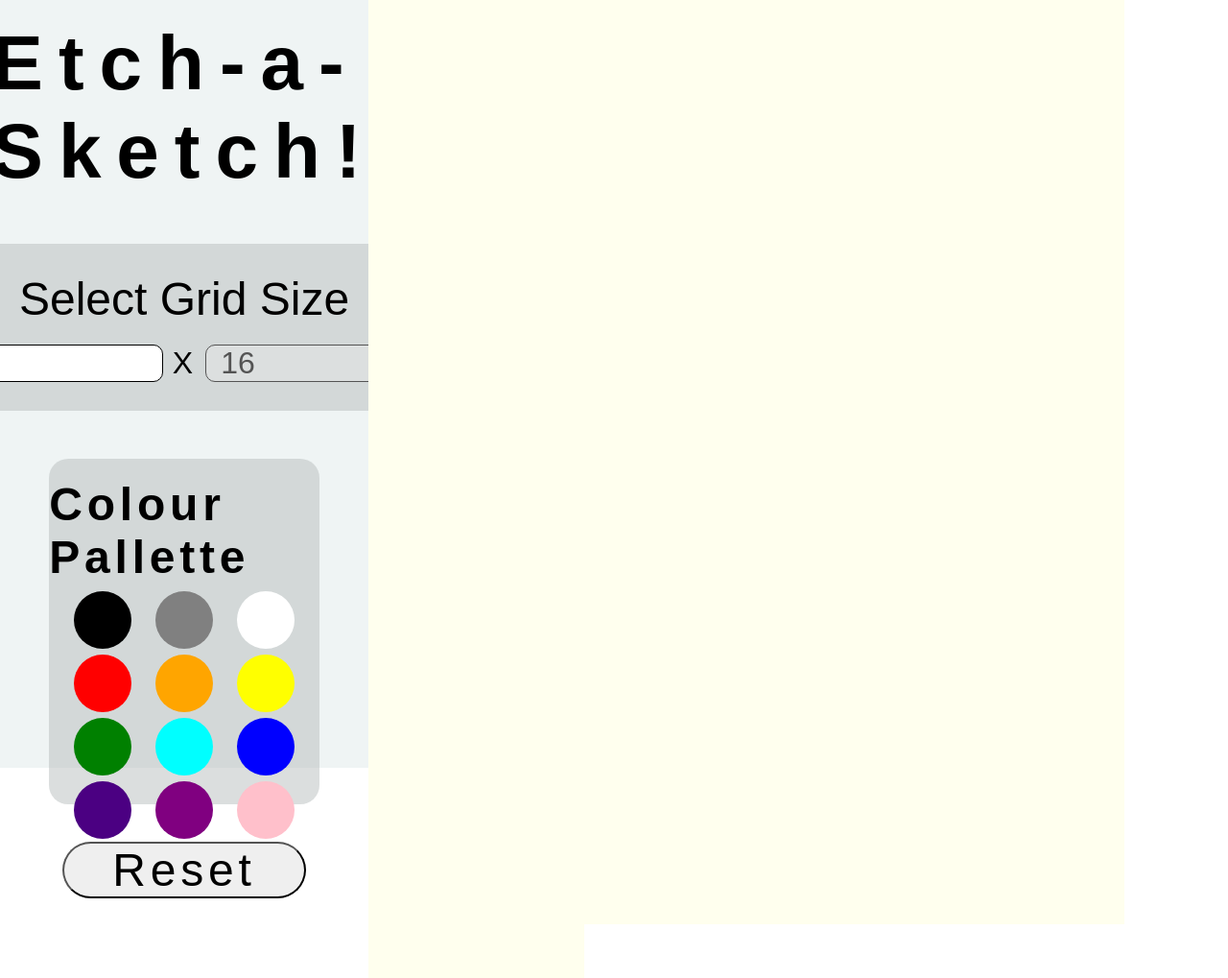
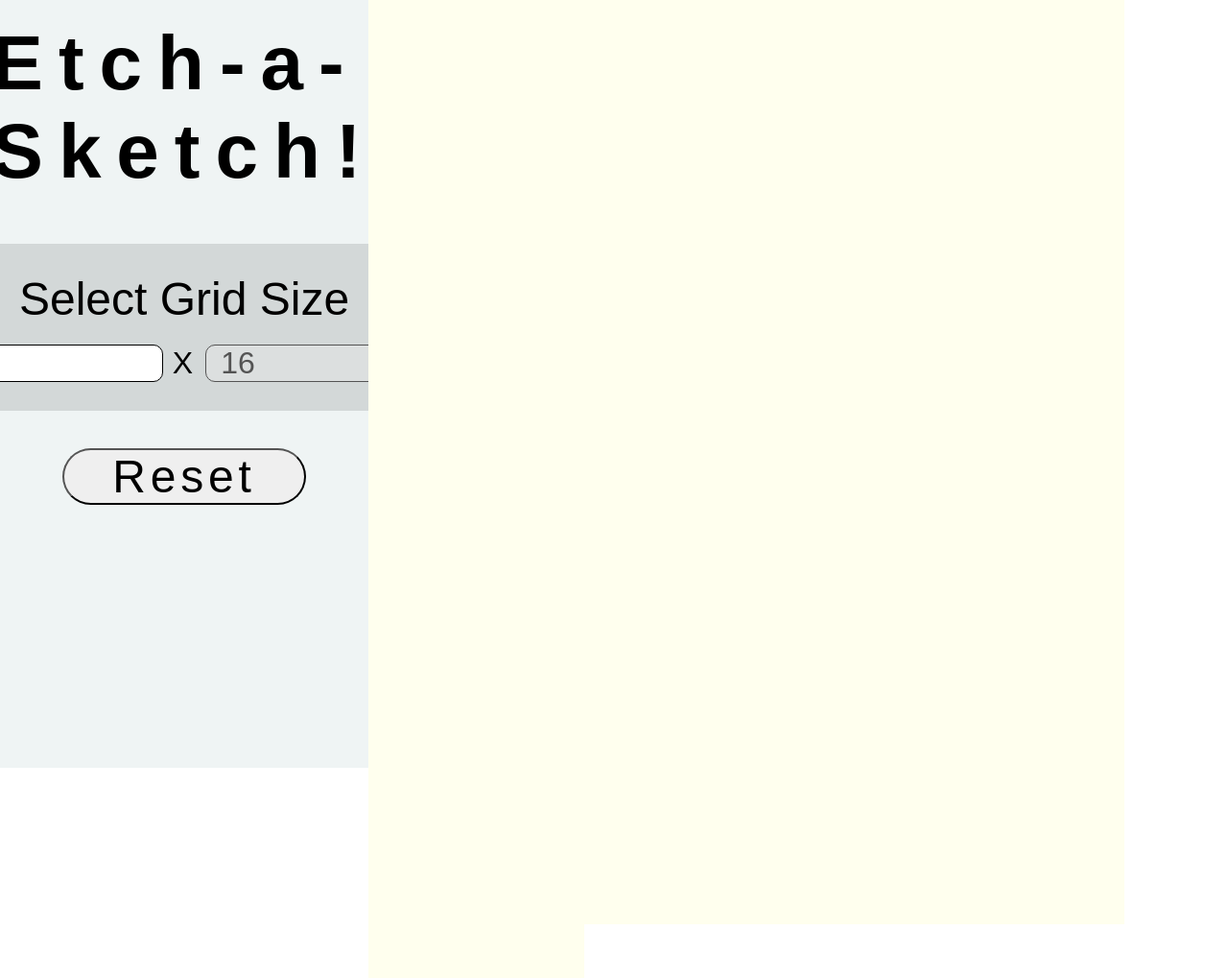
Before and after one commit to DeclanKBrown/Etch-a-Sketch, a plain HTML site: page index.html in a window 1280 px wide. Shown: the whole page at 96% size. Drawn offline with Linux system fonts and the light colour scheme; a web font is replaced by a local one.

Commit message:
Removed colour pallete

```diff
--- a/index.css
+++ b/index.css
@@ -95,86 +95,6 @@ h1 {
     border-color: 2px solid red !important;
 }
 
-.colourPaletteContainer {
-    margin-top: 50px;
-    background-color: rgba(184, 189, 190, 0.5);
-    width: 22vw;
-    height: 45vh;
-    border-radius: 20px;
-    display: flex;
-    flex-direction: column;
-    align-items: center;
-}
-
-.colourPaletteContainer > h3 {
-    margin-top: 20px;
-    font-size: 3em;
-    letter-spacing: 0.1em;
-}
-
-.colours-container {
-    margin-top: 10px;
-    width: 20vw;
-    height: 35vh;
-    display: flex;
-    flex-direction: column;
-    align-items: center;
-    justify-content: space-around;
-    gap: 10px
-}
-
-.colourRow {
-    width: 20vw;
-    height: 7vh;
-    display: flex;
-    flex-direction: row;
-    justify-content: space-around;
-    align-items: center;
-}
-
-.colour {
-    width: 60px;
-    height: 60px;
-    border-radius: 30px;
-}
-
-#black {
-    background-color: black;
-}
-#grey {
-    background-color: grey;
-}
-#white {
-    background-color: white;
-}
-#red {
-    background-color: red;
-}
-#orange {
-    background-color: orange;
-}
-#yellow {
-    background-color: yellow;
-}
-#green {
-    background-color: green;
-}
-#aqua {
-    background-color: aqua;
-}
-#blue {
-    background-color: blue;
-}
-#indigo {
-    background-color: indigo;
-}
-#purple {
-    background-color: purple;
-}
-#pink {
-    background-color: pink;
-}
-
 .buttonsContainer {
     margin-top: 40px;
     width: 22vw;
--- a/index.html
+++ b/index.html
@@ -22,43 +22,6 @@
                     <input type="text" disabled id="dims2">
                 </div>
             </div>
-            <div class="colourPaletteContainer">
-                <h3>Colour Pallette</h3>
-                <div class="colours-container">
-                    <div class="colourRow">
-                        <div class="colour" id="black">
-                        </div>
-                        <div class="colour" id="grey">
-                        </div>
-                        <div class="colour" id="white">
-                        </div>
-                    </div>
-                    <div class="colourRow">
-                        <div class="colour" id="red">
-                        </div>
-                        <div class="colour" id="orange">
-                        </div>
-                        <div class="colour" id="yellow">
-                        </div>
-                    </div>
-                    <div class="colourRow">
-                        <div class="colour" id="green">
-                        </div>
-                        <div class="colour" id="aqua">
-                        </div>
-                        <div class="colour" id="blue">
-                        </div>
-                    </div>
-                    <div class="colourRow">
-                        <div class="colour" id="indigo">
-                        </div>
-                        <div class="colour" id="purple">
-                        </div>
-                        <div class="colour" id="pink">
-                        </div>
-                    </div>
-                </div>
-            </div>
             <div class="buttonsContainer">
                 <button id="reset">Reset</button>
             </div>
--- a/index.js
+++ b/index.js
@@ -78,21 +78,3 @@ function resetGrid() {
         grid.remove();
     })
 };
-
-//Get clicked colour call set function
-let colours = document.querySelectorAll('.colour')
-colours.forEach((colour) => {
-    colour.addEventListener('click', () => {
-        let col = colour.id;
-        console.log(col);
-        setColour(col);
-    })
-})
-
-//Set color palette
-function setColour(colour) {
-    let grids = document.querySelectorAll('#gridActive')
-    grids.forEach((grid) => {
-        grid.style.cssText = `Background-color: ${colour}`;
-    })
-}
```
